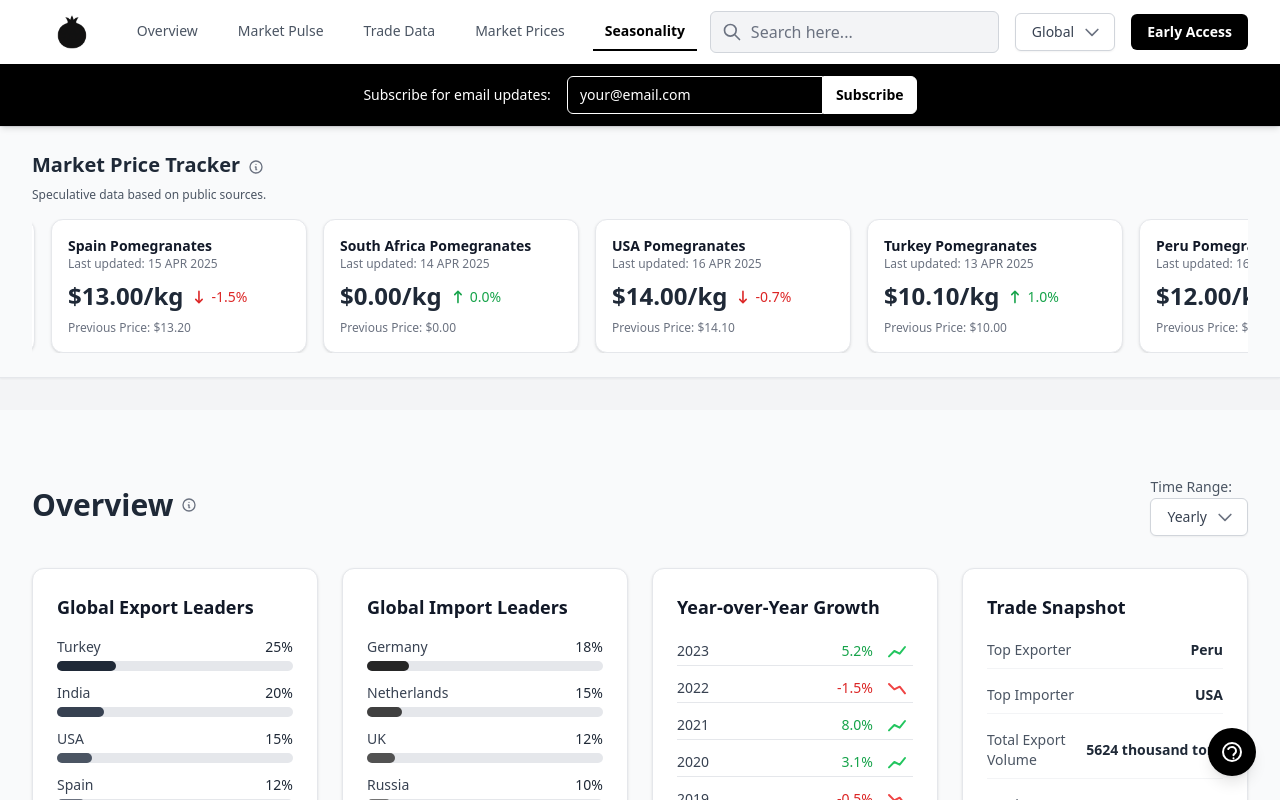
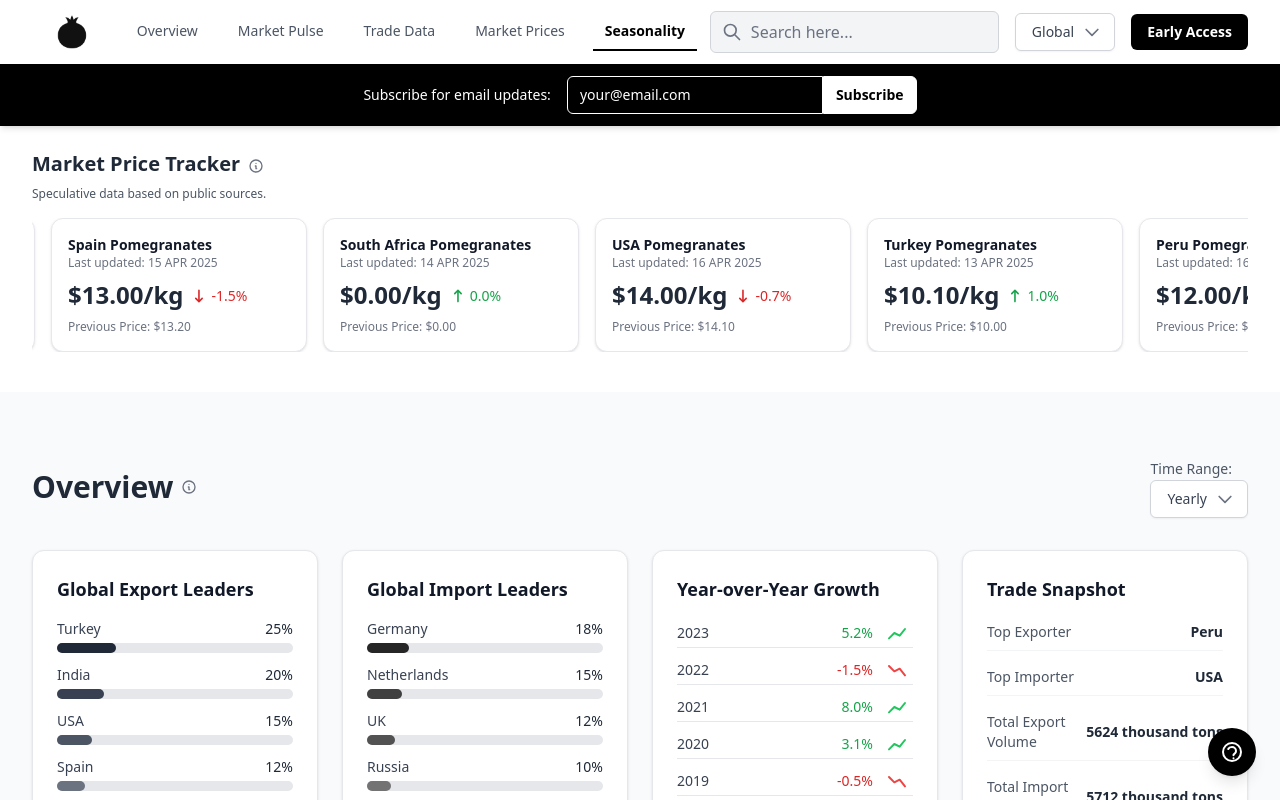
Before and after one commit to msshahzaib97/pomintel_complete, a React (Vite) app: page / in a window 1280 px wide. Shown: the top 800 px of the page. Built offline with nearby package versions, Linux system fonts and the light colour scheme.

Commit message:
Market Price Tracker: merge with next section, remove grey background and border for seamless look

```diff
--- a/components/sections/overview/MarketPriceTracker.tsx
+++ b/components/sections/overview/MarketPriceTracker.tsx
@@ -29,7 +29,7 @@ const MarketPriceTracker: React.FC = () => {
   const duplicatedData = [...prices, ...prices]; // Duplicate for seamless loop
 
   return (
-    <div className="bg-gray-50 py-6 mb-8 shadow-sm border-y border-gray-200">
+    <div className="bg-white py-6 pb-10 shadow-sm">
       <div className="max-w-7xl mx-auto px-4 sm:px-6 lg:px-8">
         <div className="flex items-center mb-2">
           <h3 className="text-xl font-semibold text-gray-800">Market Price Tracker</h3>
```
